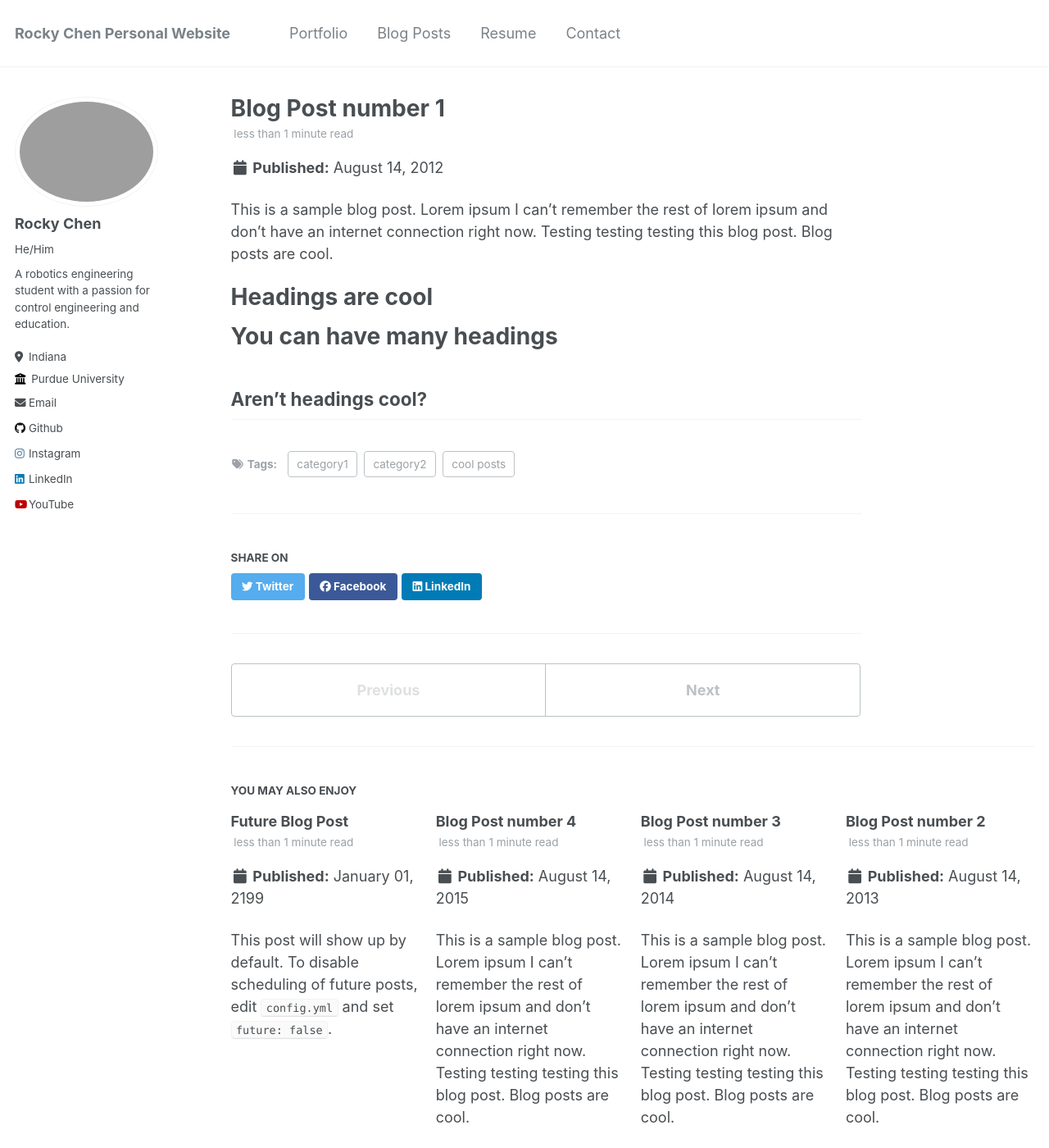
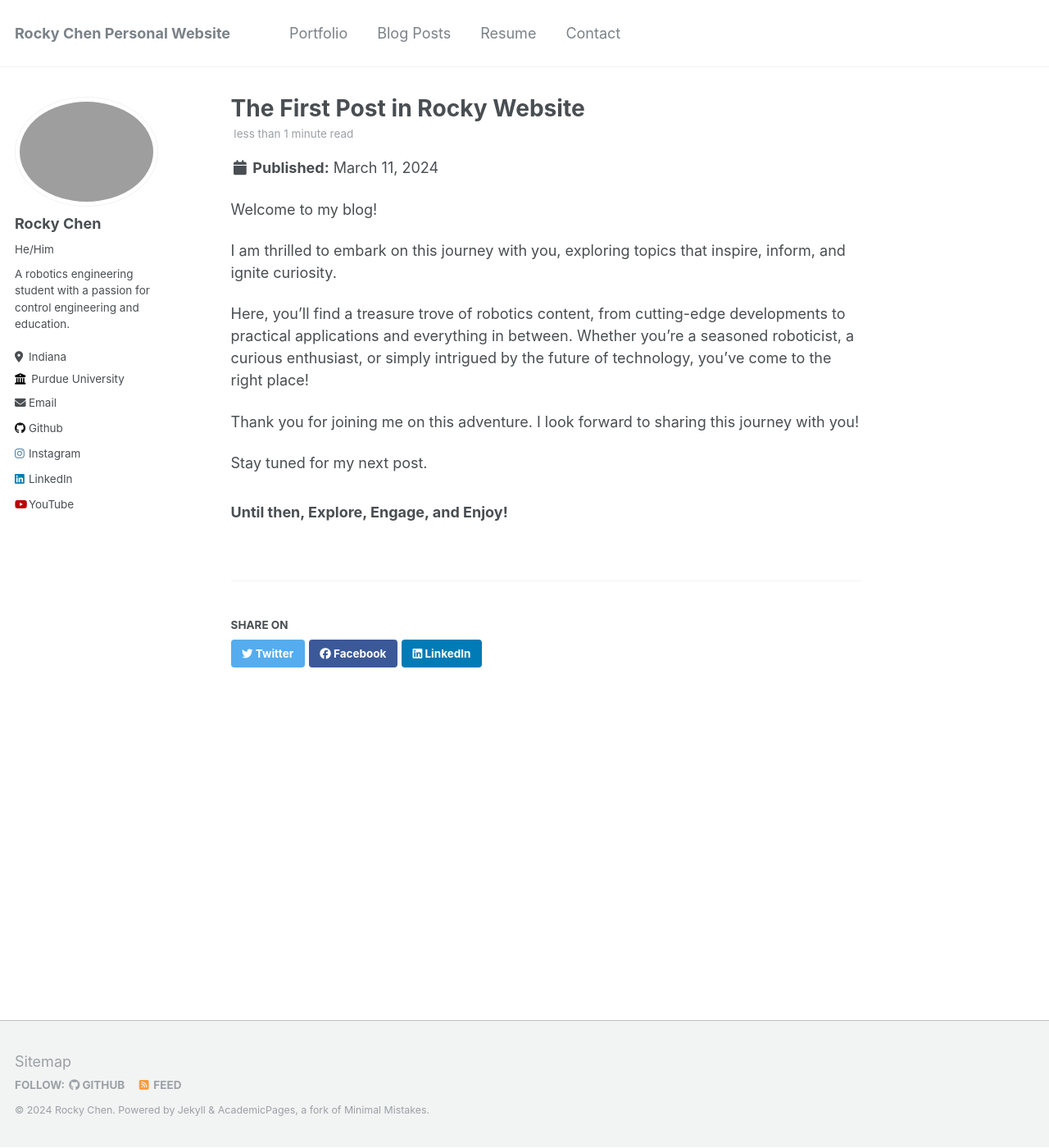
Before and after one commit to Rocky14683/Rocky14683.github.io, a Jekyll site: the page built from _posts/2024-03-11-blog-post-1.md, in a window 1280 px wide and 1400 px high. Shown: the whole window at 82% size. Built offline with Jekyll 4.4.1, drawn with Linux system fonts in a browser that asks for light colours.

Commit message:
work on my first blog post and portfolio post

```diff
--- a/_posts/2012-08-14-blog-post-1.md
+++ /dev/null
@@ -1,20 +0,0 @@
----
-title: 'Blog Post number 1'
-date: 2012-08-14
-permalink: /posts/2012/08/blog-post-1/
-tags:
-  - cool posts
-  - category1
-  - category2
----
-
-This is a sample blog post. Lorem ipsum I can't remember the rest of lorem ipsum and don't have an internet connection right now. Testing testing testing this blog post. Blog posts are cool.
-
-Headings are cool
-======
-
-You can have many headings
-======
-
-Aren't headings cool?
-------
--- a/_posts/2013-08-14-blog-post-2.md
+++ /dev/null
@@ -1,20 +0,0 @@
----
-title: 'Blog Post number 2'
-date: 2013-08-14
-permalink: /posts/2013/08/blog-post-2/
-tags:
-  - cool posts
-  - category1
-  - category2
----
-
-This is a sample blog post. Lorem ipsum I can't remember the rest of lorem ipsum and don't have an internet connection right now. Testing testing testing this blog post. Blog posts are cool.
-
-Headings are cool
-======
-
-You can have many headings
-======
-
-Aren't headings cool?
-------
--- a/_posts/2014-08-14-blog-post-3.md
+++ /dev/null
@@ -1,20 +0,0 @@
----
-title: 'Blog Post number 3'
-date: 2014-08-14
-permalink: /posts/2014/08/blog-post-3/
-tags:
-  - cool posts
-  - category1
-  - category2
----
-
-This is a sample blog post. Lorem ipsum I can't remember the rest of lorem ipsum and don't have an internet connection right now. Testing testing testing this blog post. Blog posts are cool.
-
-Headings are cool
-======
-
-You can have many headings
-======
-
-Aren't headings cool?
-------
--- /dev/null
+++ b/_posts/2024-03-11-blog-post-1.md
@@ -0,0 +1,20 @@
+---
+title: 'The First Post in Rocky Website'
+date: 2024-03-11
+permalink: /posts/2012/08/blog-post-1/
+tags:
+
+---
+
+Welcome to my blog!
+
+I am thrilled to embark on this journey with you, exploring topics that inspire, inform, and ignite curiosity.
+
+Here, you'll find a treasure trove of robotics content, from cutting-edge developments to practical applications and everything in between.
+Whether you're a seasoned roboticist, a curious enthusiast, or simply intrigued by the future of technology, you've come to the right place!
+
+Thank you for joining me on this adventure. I look forward to sharing this journey with you!
+
+Stay tuned for my next post.
+
+### Until then, Explore, Engage, and Enjoy!
--- a/_posts/2199-01-01-future-post.md
+++ /dev/null
@@ -1,11 +0,0 @@
----
-title: 'Future Blog Post'
-date: 2199-01-01
-permalink: /posts/2012/08/blog-post-4/
-tags:
-  - cool posts
-  - category1
-  - category2
----
-
-This post will show up by default. To disable scheduling of future posts, edit `config.yml` and set `future: false`.
```
Also changed, not shown: _portfolio/portfolio-2.html (+10 -4 lines), _posts/2015-08-14-blog-post-4.md (deleted, +0 -20 lines).
